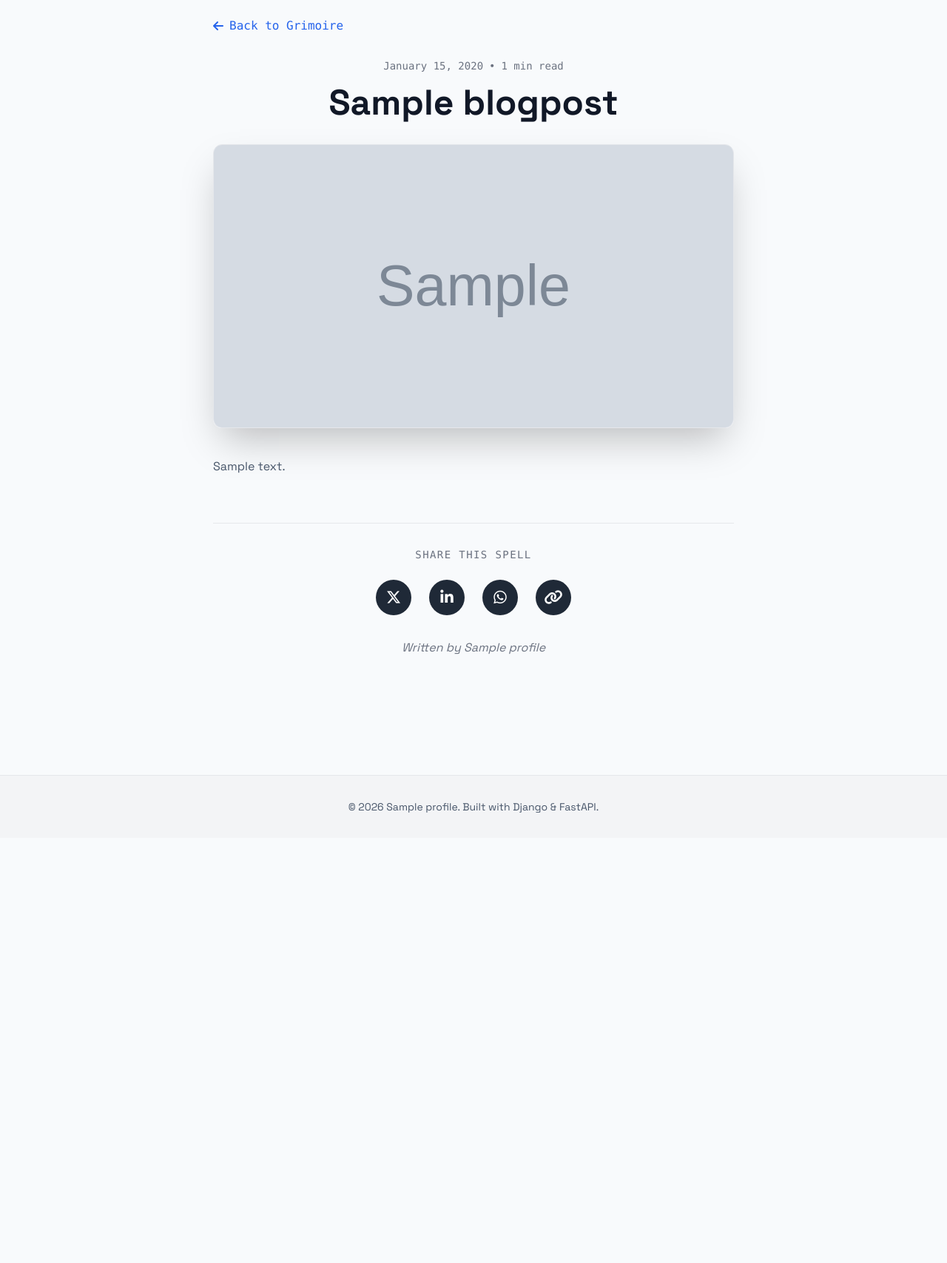
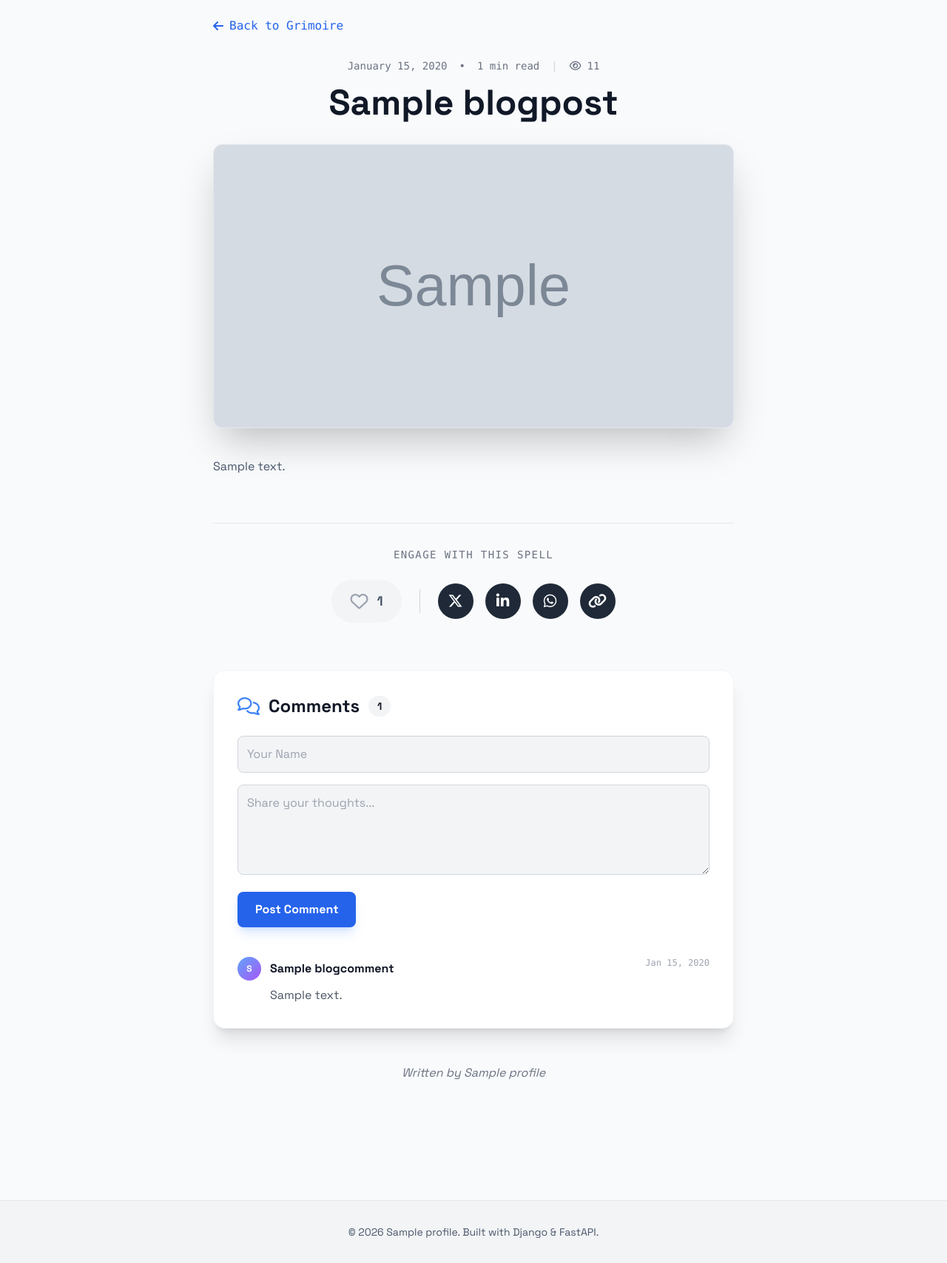
Before and after one commit to Code-Warlock/Code-Warlock, a Django app: a page that uses portfolio/templates/blog_detail.html in a window 1280 px wide. Shown: the part 73-1781 px from the top of the page at 74% size. Before the commit the page ends 1172 px from the top, so only its background shows below. Run offline with Django 5.2, Linux system fonts and the light colour scheme; tables that the repository leaves empty hold one stand-in row (values such as "Sample post"); grey boxes marked "Sample" are stand-in pictures; some libraries are stand-ins or nearby versions.

Commit message:
Add likes

```diff
--- /dev/null
+++ b/portfolio/forms.py
@@ -0,0 +1,18 @@
+from django import forms
+from .models import BlogComment
+
+class CommentForm(forms.ModelForm):
+    class Meta:
+        model = BlogComment
+        fields = ['name', 'message']
+        widgets = {
+            'name': forms.TextInput(attrs={
+                'class': 'w-full bg-gray-100 dark:bg-warlock-bg border border-gray-300 dark:border-gray-700 rounded-lg p-3 focus:outline-none focus:border-blue-500 dark:focus:border-warlock-green text-gray-900 dark:text-white',
+                'placeholder': 'Your Name'
+            }),
+            'message': forms.Textarea(attrs={
+                'class': 'w-full bg-gray-100 dark:bg-warlock-bg border border-gray-300 dark:border-gray-700 rounded-lg p-3 focus:outline-none focus:border-blue-500 dark:focus:border-warlock-green text-gray-900 dark:text-white',
+                'placeholder': 'Share your thoughts...',
+                'rows': 4
+            })
+        }
--- a/portfolio/models.py
+++ b/portfolio/models.py
@@ -86,4 +86,20 @@ class BlogPost(models.Model):
     content = RichTextField(blank=True, null=True)
     published_date = models.DateField(auto_now_add=True)
     read_time = models.IntegerField(default=5)
-    def __str__(self): return self.title
+    views = models.PositiveIntegerField(default=0)
+    likes = models.PositiveIntegerField(default=0)
+
+    def __str__(self):
+        return self.title
+
+class BlogComment(models.Model):
+    post = models.ForeignKey(BlogPost, on_delete=models.CASCADE, related_name='comments')
+    name = models.CharField(max_length=100)
+    message = models.TextField()
+    created_at = models.DateTimeField(auto_now_add=True)
+
+    class Meta:
+        ordering = ['-created_at']
+
+    def __str__(self):
+        return f"Comment by {self.name} on {self.post.title}"
--- a/portfolio/templates/blog_detail.html
+++ b/portfolio/templates/blog_detail.html
@@ -46,6 +46,7 @@
 {% endblock %}
 {% block content %}
 <style>
+    /* Keep your existing styles */
     .rich-text-content h2 { font-size: 1.875rem; font-weight: 700; color: white; margin-top: 2rem; margin-bottom: 1rem; }
     .rich-text-content h3 { font-size: 1.5rem; font-weight: 600; color: #e2e8f0; margin-top: 1.5rem; margin-bottom: 0.75rem; }
     .rich-text-content p { margin-bottom: 1.25rem; line-height: 1.8; color: #cbd5e1; font-size: 1.125rem; }
@@ -65,11 +66,17 @@
         </a>
 
         <header class="mb-10 text-center">
-            <div class="flex justify-center items-center space-x-2 text-sm text-gray-500 dark:text-gray-400 mb-4 font-mono">
+            <div class="flex justify-center items-center space-x-4 text-sm text-gray-500 dark:text-gray-400 mb-4 font-mono">
                 <span>{{ post.published_date|date:"F d, Y" }}</span>
                 <span>•</span>
                 <span>{{ post.read_time }} min read</span>
+
+                <span class="text-gray-300">|</span>
+                <span class="flex items-center gap-2" title="Views">
+                    <i class="fa-regular fa-eye"></i> {{ post.views }}
+                </span>
             </div>
+
             <h1 class="text-3xl md:text-5xl font-bold text-gray-900 dark:text-white leading-tight mb-8">
                 {{ post.title }}
             </h1>
@@ -86,9 +93,19 @@
         </div>
 
         <div class="mt-16 pt-8 border-t border-gray-200 dark:border-gray-800">
-            <h3 class="text-center text-gray-500 dark:text-gray-400 font-mono mb-6 uppercase tracking-widest text-sm">Share this spell</h3>
-            <div class="flex justify-center gap-6">
-                <a href="https://twitter.com/intent/tweet?text={{ post.title }}&url={{ request.build_absolute_uri }}" target="_blank" class="w-12 h-12 rounded-full bg-gray-800 flex items-center justify-center text-white hover:bg-warlock-green hover:text-black transition duration-300">
+            <h3 class="text-center text-gray-500 dark:text-gray-400 font-mono mb-6 uppercase tracking-widest text-sm">Engage with this spell</h3>
+
+            <div class="flex flex-col md:flex-row justify-center items-center gap-6">
+
+                <button id="like-btn" data-slug="{{ post.slug }}" class="group flex items-center gap-3 px-6 py-3 rounded-full bg-gray-100 dark:bg-gray-800 hover:bg-red-50 dark:hover:bg-red-900/20 transition duration-300 border border-transparent hover:border-red-200 dark:hover:border-red-800/50">
+                    <i id="like-icon" class="text-2xl transition-transform group-hover:scale-110 {% if has_liked %}fa-solid text-red-500{% else %}fa-regular text-gray-400 group-hover:text-red-500{% endif %} fa-heart"></i>
+                    <span id="like-count" class="font-bold text-lg dark:text-white">{{ post.likes }}</span>
+                </button>
+
+                <div class="hidden md:block w-px h-8 bg-gray-300 dark:bg-gray-700"></div>
+
+                <div class="flex gap-4">
+                    <a href="https://twitter.com/intent/tweet?text={{ post.title }}&url={{ request.build_absolute_uri }}" target="_blank" class="w-12 h-12 rounded-full bg-gray-800 flex items-center justify-center text-white hover:bg-black transition duration-300">
                         <i class="fa-brands fa-x-twitter text-xl"></i>
                     </a>
 
@@ -106,8 +123,52 @@
                     </button>
                 </div>
             </div>
+        </div>
 
-        <div class="mt-8 text-center">
+        <div class="mt-16 bg-white dark:bg-[#0f1623] p-6 md:p-8 rounded-2xl border border-gray-100 dark:border-gray-800 shadow-xl">
+            <h3 class="text-2xl font-bold text-gray-900 dark:text-white mb-6 flex items-center gap-3">
+                <i class="fa-regular fa-comments text-blue-500 dark:text-warlock-green"></i>
+                Comments <span class="text-sm bg-gray-100 dark:bg-gray-800 px-3 py-1 rounded-full">{{ post.comments.count }}</span>
+            </h3>
+
+            <form method="POST" class="mb-10">
+                {% csrf_token %}
+                <div class="space-y-4">
+                    <div>
+                        {{ form.name }}
+                    </div>
+                    <div>
+                        {{ form.message }}
+                    </div>
+                    <button type="submit" class="px-6 py-3 bg-blue-600 dark:bg-warlock-green text-white dark:text-black font-bold rounded-lg hover:opacity-90 transition shadow-lg shadow-blue-500/20 dark:shadow-green-500/20">
+                        Post Comment
+                    </button>
+                </div>
+            </form>
+
+            <div class="space-y-6">
+                {% for comment in post.comments.all %}
+                <div class="border-b border-gray-100 dark:border-gray-800 pb-6 last:border-0 last:pb-0">
+                    <div class="flex justify-between items-start mb-2">
+                        <div class="flex items-center gap-3">
+                            <div class="w-8 h-8 rounded-full bg-gradient-to-br from-blue-400 to-purple-500 flex items-center justify-center text-white font-bold text-xs">
+                                {{ comment.name|slice:":1" }}
+                            </div>
+                            <h4 class="font-bold text-gray-900 dark:text-white">{{ comment.name }}</h4>
+                        </div>
+                        <span class="text-xs text-gray-400 font-mono">{{ comment.created_at|date:"M d, Y" }}</span>
+                    </div>
+                    <p class="text-gray-600 dark:text-gray-300 pl-11">{{ comment.message }}</p>
+                </div>
+                {% empty %}
+                <div class="text-center py-8 text-gray-500 italic">
+                    <p>No comments yet. Be the first to leave a mark.</p>
+                </div>
+                {% endfor %}
+            </div>
+        </div>
+
+        <div class="mt-12 text-center">
             <p class="text-gray-500 italic">Written by {{ profile.name }}</p>
         </div>
 
@@ -115,6 +176,41 @@
 </div>
 
 <script>
+    const likeBtn = document.getElementById('like-btn');
+    const likeIcon = document.getElementById('like-icon');
+    const likeCount = document.getElementById('like-count');
+
+    // Only add listener if button exists
+    if (likeBtn) {
+        likeBtn.addEventListener('click', function() {
+            const slug = this.getAttribute('data-slug');
+
+            // Add simple animation
+            likeIcon.classList.add('scale-125');
+            setTimeout(() => likeIcon.classList.remove('scale-125'), 200);
+
+            fetch(`/blog/like/${slug}/`, {
+                method: 'POST',
+                headers: {
+                    'X-CSRFToken': '{{ csrf_token }}',
+                    'Content-Type': 'application/json'
+                }
+            })
+            .then(response => response.json())
+            .then(data => {
+                likeCount.textContent = data.count;
+                if (data.liked) {
+                    likeIcon.classList.remove('fa-regular', 'text-gray-400');
+                    likeIcon.classList.add('fa-solid', 'text-red-500');
+                } else {
+                    likeIcon.classList.remove('fa-solid', 'text-red-500');
+                    likeIcon.classList.add('fa-regular', 'text-gray-400');
+                }
+            })
+            .catch(error => console.error('Error:', error));
+        });
+    }
+
     function copyLink() {
         navigator.clipboard.writeText(window.location.href);
         const tooltip = document.getElementById('copyTooltip');
--- a/portfolio/urls.py
+++ b/portfolio/urls.py
@@ -6,4 +6,5 @@ urlpatterns = [
     path('resume/', views.resume, name='resume'),
     path('blog/', views.BlogListView.as_view(), name='blog_list'),
     path('blog/<slug:slug>/', views.BlogDetailView.as_view(), name='blog_detail'),
+    path('blog/like/<slug:slug>/', views.like_post, name='like_post'),
 ]
--- a/portfolio/views.py
+++ b/portfolio/views.py
@@ -1,11 +1,13 @@
 from django.shortcuts import render, redirect
 from django.contrib import messages
-from .models import Profile, Skill, Project, Experience, ContactMessage,BlogPost,  Education, Award
-from django.http import HttpResponseRedirect,HttpResponse
+from .models import Profile, Skill, Project, Experience, ContactMessage,BlogPost,  Education, Award,BlogComment
+from django.http import HttpResponseRedirect,HttpResponse,JsonResponse
+from django.views.decorators.http import require_POST
 from django.urls import reverse
 from django.template.loader import get_template
 from xhtml2pdf import pisa
 from django.views.generic import ListView, DetailView
+from .forms import CommentForm
 
 def home(request):
     if request.method == 'POST':
@@ -94,8 +96,64 @@ class BlogDetailView(DetailView):
     template_name = 'blog_detail.html'
     context_object_name = 'post'
 
+    def get_object(self, queryset=None):
+        obj = super().get_object(queryset)
+
+        # --- VIEW COUNTER LOGIC ---
+        # Check if user visited this specific post in this session
+        session_key = f'viewed_post_{obj.id}'
+        if not self.request.session.get(session_key, False):
+            obj.views += 1
+            obj.save()
+            self.request.session[session_key] = True # Mark as viewed
+        return obj
+
     def get_context_data(self, **kwargs):
         context = super().get_context_data(**kwargs)
-        # We need this so the Navbar/Footer still works
         context['profile'] = Profile.objects.first()
+
+        # Add the Comment Form
+        context['form'] = CommentForm()
+
+        # Check if user liked this post (for button color)
+        session_key = f'liked_post_{self.object.id}'
+        context['has_liked'] = self.request.session.get(session_key, False)
+
         return context
+
+    # --- HANDLE COMMENT SUBMISSION ---
+    def post(self, request, *args, **kwargs):
+        self.object = self.get_object()
+        form = CommentForm(request.POST)
+
+        if form.is_valid():
+            comment = form.save(commit=False)
+            comment.post = self.object
+            comment.save()
+            return redirect('blog_detail', slug=self.object.slug)
+
+        # If form is invalid, reload page with errors
+        context = self.get_context_data(object=self.object)
+        context['form'] = form
+        return self.render_to_response(context)
+
+# --- NEW FUNCTION FOR AJAX LIKES ---
+@require_POST
+def like_post(request, slug):
+    post = get_object_or_404(BlogPost, slug=slug)
+    session_key = f'liked_post_{post.id}'
+
+    if not request.session.get(session_key, False):
+        # Like
+        post.likes += 1
+        post.save()
+        request.session[session_key] = True
+        liked = True
+    else:
+        # Unlike (Toggle)
+        post.likes -= 1
+        post.save()
+        del request.session[session_key]
+        liked = False
+
+    return JsonResponse({'liked': liked, 'count': post.likes})
```
Also changed, not shown: portfolio/migrations/0007_blogpost_likes_blogpost_views_blogcomment.py (added). Lines whose indentation alone changed are shown as unchanged.
